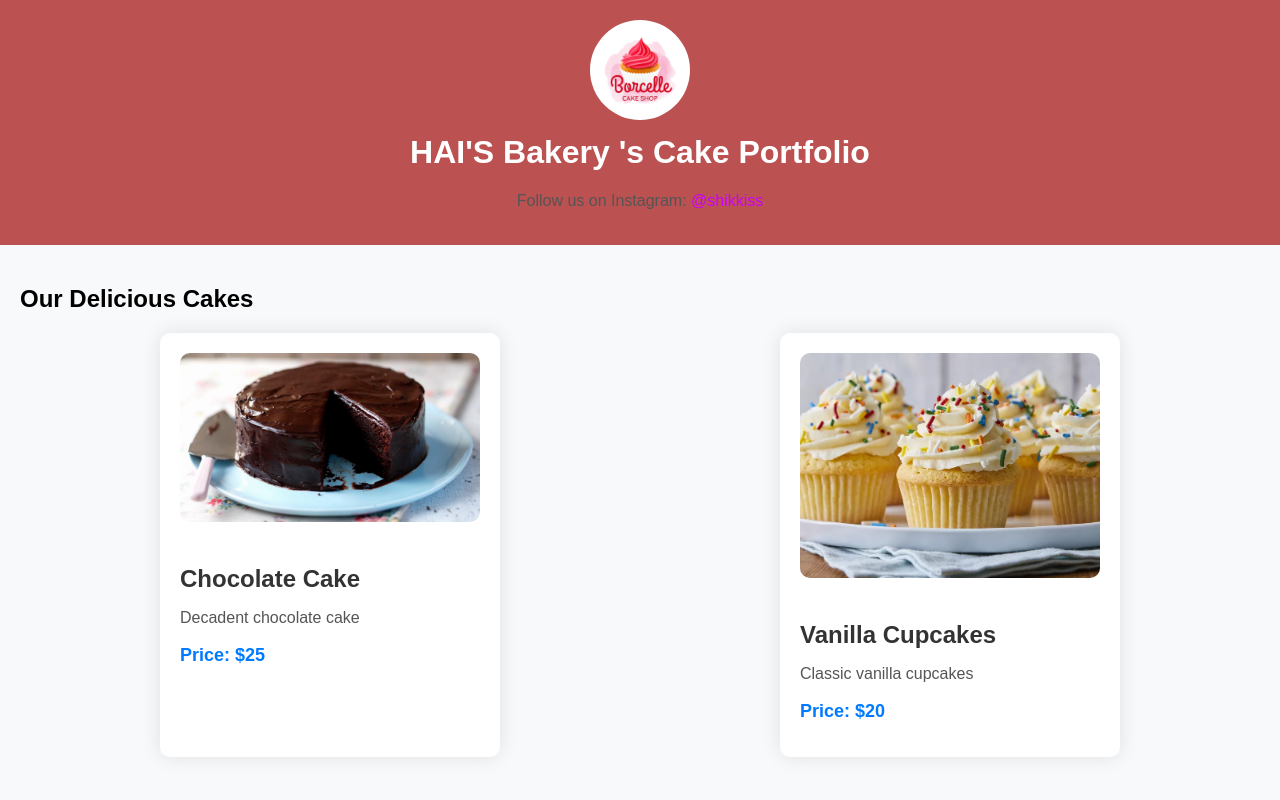
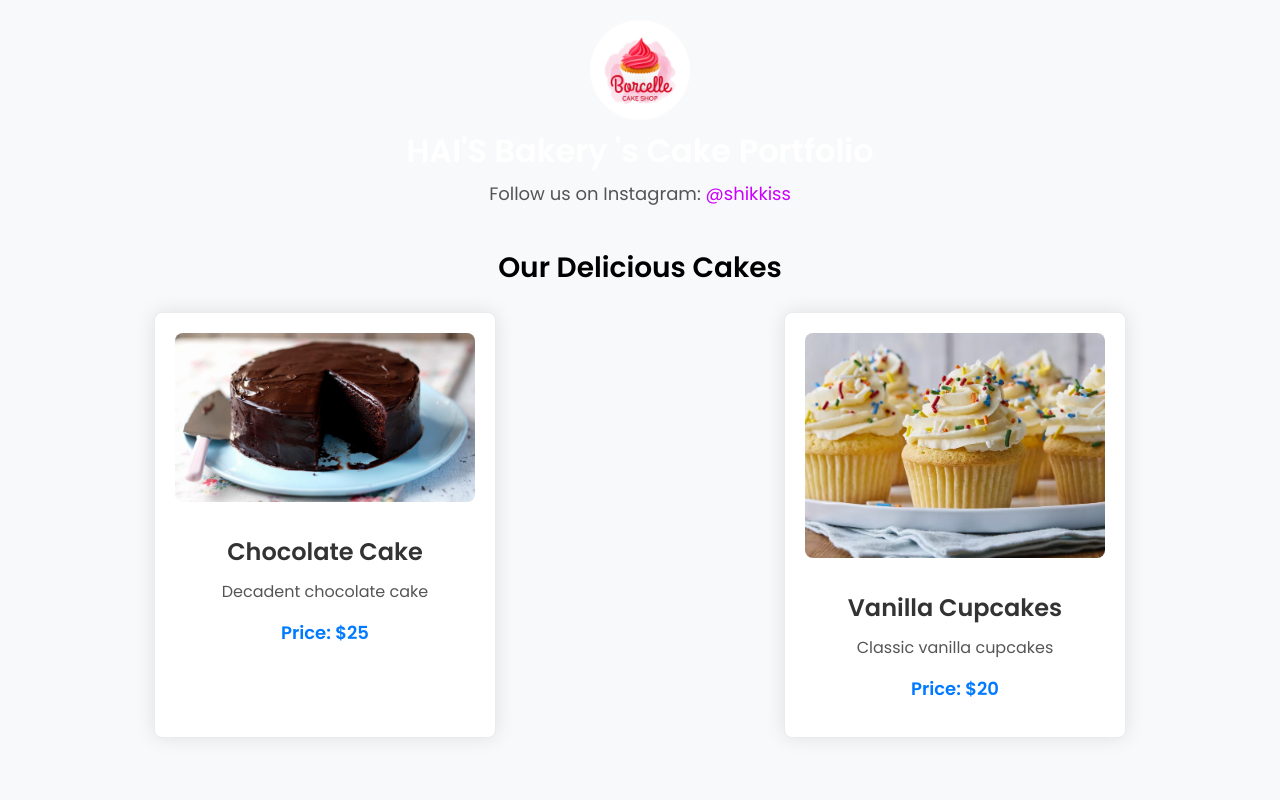
Before and after one commit to shai360hai/CakesSiteLandpage, a Flask app: page / in a window 1280 px wide. Run offline with Flask 3, Linux system fonts and the light colour scheme.

Commit message:
Update index.html
more pretty

```diff
--- a/cakes-portfolio-main/templates/index.html
+++ b/cakes-portfolio-main/templates/index.html
@@ -6,6 +6,67 @@
     <title>{{ baker_details.name }}'s Cake Portfolio</title>
     <link rel="stylesheet" href="{{ url_for('static', filename='index.css') }}">
     <link href="https://fonts.googleapis.com/css2?family=Poppins:wght@400;600&display=swap" rel="stylesheet">
+    <style>
+        body {
+            font-family: 'Poppins', sans-serif;
+            margin: 0;
+            padding: 0;
+            box-sizing: border-box;
+        }
+        header {
+            background-color: #f8f9fa;
+            padding: 20px;
+            text-align: center;
+        }
+        header h1 {
+            margin: 0;
+            font-size: 32px;
+        }
+        header p {
+            margin: 5px 0 0;
+            font-size: 18px;
+        }
+        #cake-catalog {
+            padding: 20px;
+            text-align: center;
+        }
+        #cake-catalog h2 {
+            margin-top: 0;
+            font-size: 28px;
+        }
+        .cake-container {
+            display: grid;
+            grid-template-columns: repeat(auto-fit, minmax(250px, 1fr));
+            gap: 20px;
+            justify-items: center;
+            margin-top: 20px;
+        }
+        .cake-item {
+            border: 1px solid #e9ecef;
+            padding: 20px;
+            background-color: #fff;
+            border-radius: 8px;
+        }
+        .cake-item img {
+            max-width: 100%;
+            border-radius: 8px;
+        }
+        .cake-item h3 {
+            margin-top: 10px;
+            font-size: 24px;
+        }
+        .cake-item p {
+            font-size: 16px;
+            margin-top: 10px;
+        }
+        .cake-item .price {
+            margin-top: 10px;
+            font-size: 18px;
+        }
+        .logo img {
+            max-width: 150px;
+        }
+    </style>
 </head>
 <body>
 
```
